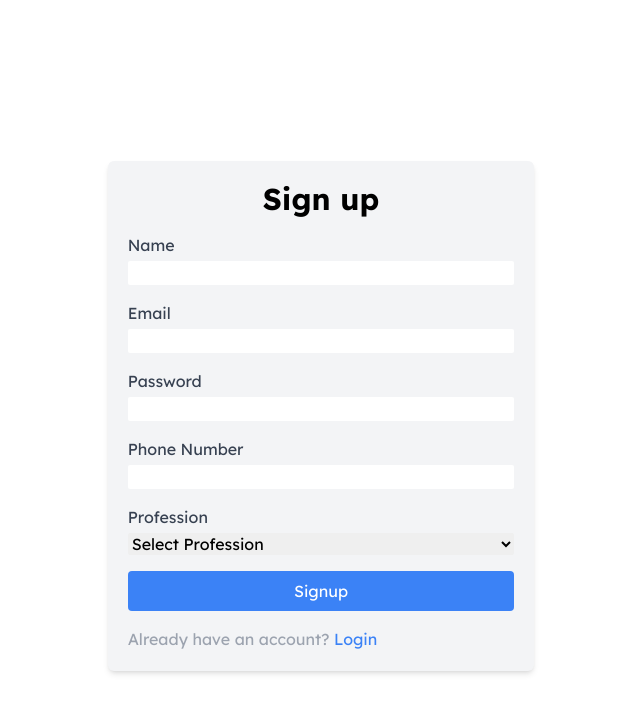
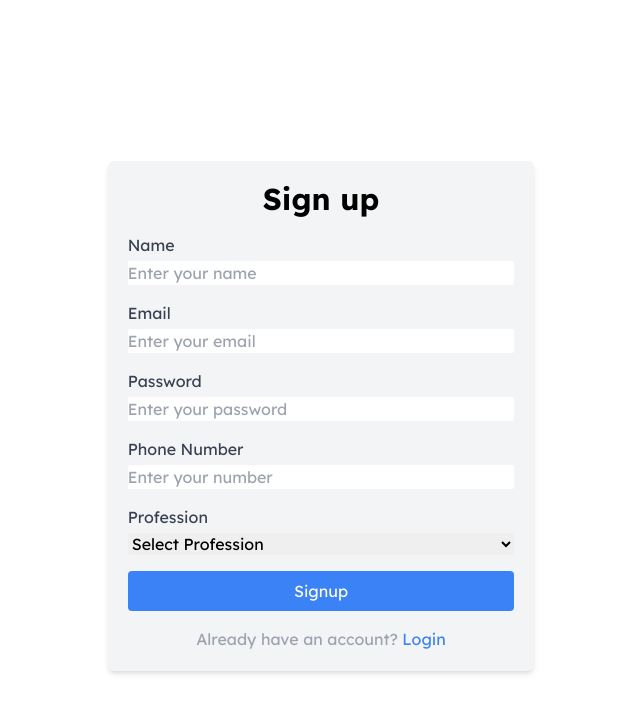
Before and after one commit to saidulixlam/geeksTask, a React (Create React App) app: page / in a window 1280 px wide. Both pictures are taken after a click on the button "Signup". Shown: the top 712 px of the page, without its empty margins (319-959 px from the left). Built offline with nearby package versions, Linux system fonts and the light colour scheme.

Commit message:
Company info ,logout added

```diff
--- a/src/App.js
+++ b/src/App.js
@@ -2,19 +2,17 @@ import React from 'react';
 import { BrowserRouter as Router, Route, Routes } from 'react-router-dom';
 import Signup from './components/Signup';
 import MovieList from './components/MovieList';
+import CompanyInfo from './components/CompanyInfo';
 const App = () => {
 
   return (
-    // <div className='main'>
-
-        <Router>
-          <Routes>
-            <Route exact path="/" element={<Signup/>} />
-            <Route  path="/movies" element={<MovieList/>} />
-          </Routes>
-        </Router>
-      // </div>
-    // </div>
+    <Router>
+      <Routes>
+        <Route exact path="/" element={<Signup />} />
+        <Route path="/movies" element={<MovieList />} />
+        <Route path='/company' element={<CompanyInfo/>}/>
+      </Routes>
+    </Router>
   );
 };
 
--- /dev/null
+++ b/src/components/CompanyInfo.js
@@ -0,0 +1,20 @@
+const CompanyInfo = () => {
+    return (
+        <div className="h-screen flex justify-center items-center">
+            <div className="max-w-md mx-auto p-8 bg-white rounded-lg shadow-lg">
+                <div className="flex justify-center mb-6">
+                    <img src="https://encrypted-tbn0.gstatic.com/images?q=tbn:ANd9GcSo6ZkTvlal8HKh1jTSXEaZ0bT405bhAqzDcXiingboCbCS2wk0" alt="Company Logo" className="w-24 h-24 rounded-full" />
+                </div>
+                <div className="text-center">
+                    <h2 className="text-2xl font-bold mb-2">Company: Geeksynergy Technologies Pvt Ltd</h2>
+                    <p className="text-gray-700 mb-2">Address: Sanjayanagar, Bengaluru-56</p>
+                    <p className="text-gray-700 mb-2">Phone: XXXXXXXXX09</p>
+                    <p className="text-gray-700 mb-2">Email: XXXXXX@gmail.com</p>
+                </div>
+            </div>
+        </div>
+
+    );
+};
+
+export default CompanyInfo;
--- /dev/null
+++ b/src/components/MenuBar.js
@@ -0,0 +1,23 @@
+import React from 'react';
+import {Link, useNavigate} from "react-router-dom";
+const Menubar = () => {
+const navigate = useNavigate();
+  const handleLogout = () => {
+    navigate('/');
+  };
+
+  return (
+    <nav className="flex justify-between items-center bg-gray-300 bg-opacity-75 backdrop-blur-lg py-4 px-6">
+      <div>
+      <div>
+        <Link to="/company" className="text-black mx-1">Company Info</Link>
+      </div>
+      </div>
+      <div>
+        <button onClick={handleLogout} className="text-black">Logout</button>
+      </div>
+    </nav>
+  );
+};
+
+export default Menubar;
--- a/src/components/MovieList.js
+++ b/src/components/MovieList.js
@@ -1,6 +1,6 @@
 import React, { useEffect, useState } from 'react';
 import Movie from './Movie';
-
+import Menubar from './MenuBar';
 const MovieList = () => {
     const [movies, setMovies] = useState([]);
     const [loading, setLoading] = useState(true);
@@ -33,7 +33,8 @@ const MovieList = () => {
     };
 
     return (
-        <div className='w-full max-w-6xl mx-auto mt-10'>
+        <div className='w-full max-w-6xl mx-auto'>
+            <Menubar/>
             <h2 className='text-center text-3xl my-4'>Movies</h2>
             {loading ? (
                 <div className="flex justify-center items-center h-screen">
@@ -42,7 +43,7 @@ const MovieList = () => {
                 </div>
             </div>
             ) : (
-                <div className='grid grid-cols-1 sm:grid-cols-2'>
+                <div className='grid grid-cols-1 sm:grid-cols-2 mt-10'>
                     {movies.map(movie => (
                         <div key={movie._id} className='my-4 bg-white border-y mx-4 shadow-md rounded-md'>
                             <Movie movie={movie} />
--- a/src/components/Signup.js
+++ b/src/components/Signup.js
@@ -31,6 +31,7 @@ const Signup = () => {
 
             const userData = JSON.parse(localStorage.getItem('userData'));
             if (userData && userData.name === loginData.name && userData.password === loginData.password) {
+                localStorage.setItem('login',true);
                 navigate("/movies");
             } else {
                 setError('Invalid Credentials');
@@ -38,7 +39,7 @@ const Signup = () => {
         } else {
             navigate("/movies");
             localStorage.setItem('userData', JSON.stringify(formData));
-
+            localStorage.setItem('login',true);
         }
     };
 
@@ -55,29 +56,36 @@ const Signup = () => {
                 <h2 className="text-3xl font-bold mb-4 text-center">{isLogin ? 'Login' : 'Sign up'}</h2>
                 <div className="mb-4">
                     <label htmlFor="name" className="block text-gray-700">Name</label>
-                    <input type="text" id="name" name="name" value={isLogin ? loginData.name : formData.name} onChange={handleChange} className=" mt-1 block w-full rounded-sm" />
+                    <input type="text" id="name" name="name" value={isLogin ? loginData.name : formData.name} onChange={handleChange}
+                    placeholder="Enter your name" required
+                    className=" mt-1 block w-full rounded-sm" />
                 </div>
                 {!isLogin && (
                     <div className="mb-4">
                         <label htmlFor="email" className="block text-gray-700">Email</label>
-                        <input type="email" id="email" name="email" value={formData.email} onChange={handleChange} className="form-input mt-1 block w-full rounded-sm" />
+                        <input type="email" id="email" name="email" value={formData.email} onChange={handleChange}
+                        placeholder="Enter your email" className="form-input mt-1 block w-full rounded-sm" required/>
                     </div>
                 )}
                 {!isLogin && (
                     <div className="mb-4">
                         <label htmlFor="password" className="block text-gray-700">Password</label>
-                        <input type="password" id="password" name="password" value={formData.password} onChange={handleChange} className="form-input mt-1 block w-full rounded-sm" />
+                        <input type="password" id="password" name="password" value={formData.password} onChange={handleChange}
+                        placeholder="Enter your password" className="form-input mt-1 block w-full rounded-sm" required/>
                     </div>
                 )}
                 {!isLogin && (
                     <div className="mb-4">
                         <label htmlFor="phoneNumber" className="block text-gray-700">Phone Number</label>
-                        <input type="tel" id="phoneNumber" name="phoneNumber" value={formData.phoneNumber} onChange={handleChange} className="form-input mt-1 block w-full rounded-sm" />
+                        <input type="tel" id="phoneNumber" name="phoneNumber" value={formData.phoneNumber} onChange={handleChange}
+                        placeholder="Enter your number" required
+                        className="form-input mt-1 block w-full rounded-sm" />
                     </div>
                 )}
                 {!isLogin && <div className="mb-4">
                     <label htmlFor="profession" className="block text-gray-700">Profession</label>
-                    <select id="profession" name="profession" value={formData.profession} onChange={handleChange} className="form-select mt-1 block w-full rounded-sm">
+                    <select id="profession" name="profession" value={formData.profession} onChange={handleChange}
+                    className="form-select mt-1 block w-full rounded-sm">
                         <option value="">Select Profession</option>
                         <option value="Student">Student</option>
                         <option value="Professional">Professional</option>
@@ -90,12 +98,14 @@ const Signup = () => {
                 {isLogin && (
                     <div className="mb-4">
                         <label htmlFor="password" className="block text-gray-700">Password</label>
-                        <input type="password" id="password" name="password" value={loginData.password} onChange={handleChange} autoComplete="current-passowrd" className="form-input mt-1 block w-full rounded-sm" />
+                        <input type="password" id="password" name="password" value={loginData.password} onChange={handleChange} autoComplete="current-passowrd"
+                        placeholder="Confirm password" required
+                        className="form-input mt-1 block w-full rounded-sm" />
                     </div>
                 )}
                 {error && <p className="text-red-500 mb-4">{error}</p>}
                 <button type="submit" className="mt-4 bg-blue-500 text-white px-3 py-2 rounded hover:bg-green-600 w-full">{isLogin ? 'Login' : 'Signup'}</button>
-                <p className="mt-4 text-gray-400">{isLogin ? "Don't have an account? " : "Already have an account? "}
+                <p className="mt-4 text-gray-400 text-center">{isLogin ? "Don't have an account? " : "Already have an account? "}
                     <button type="button" className="text-blue-500" onClick={toggleForm}>
                         {isLogin ? 'Signup' : 'Login'}
                     </button>
```
Also changed, not shown: src/components/Movie.js (indentation only).
